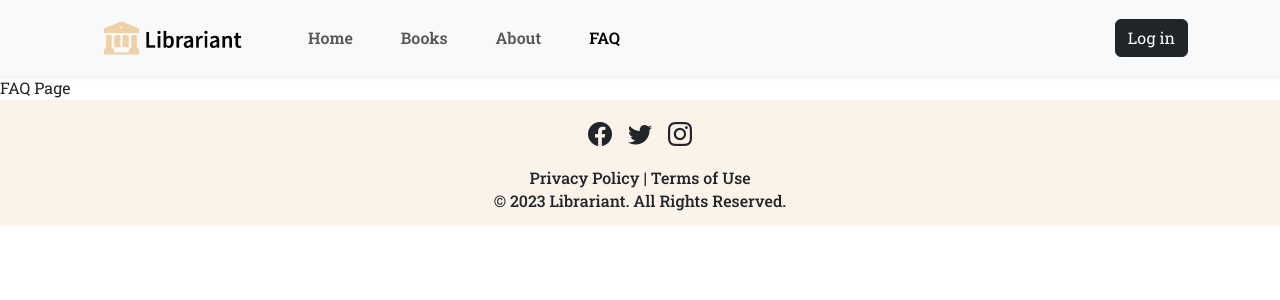
After one commit to MarcoVitoC/librariant, a Laravel app: page /faq in a window 1280 px wide. The commit adds this page. Shown: the top 300 px of the page. Run offline with Laravel 9, Linux system fonts and the light colour scheme; some libraries are stand-ins or nearby versions.

Commit message:
feat: paginate books, add additional guest pages, and include footer

```diff
--- a/app/Http/Controllers/GuestController.php
+++ b/app/Http/Controllers/GuestController.php
@@ -14,12 +14,20 @@ class GuestController extends Controller
    }
 
    public function welcome() {
-      $books = $this->guestService->fetchBooks();
+      $books = $this->guestService->fetchSomeBooks();
       return view('guest.welcome', ['books' => $books]);
    }
 
    public function books() {
-      $books = $this->guestService->fetchBooks();
+      $books = $this->guestService->fetchAllBooks();
       return view('guest.books', ['books' => $books]);
    }
+
+   public function aboutUs() {
+      return view('guest.about-us');
+   }
+
+   public function faq() {
+      return view('guest.faq');
+   }
 }
--- a/app/Services/GuestService.php
+++ b/app/Services/GuestService.php
@@ -5,7 +5,11 @@ namespace App\Services;
 use App\Models\Book;
 
 class GuestService {
-   public function fetchBooks() {
+   public function fetchSomeBooks() {
       return Book::all();
    }
+
+   public function fetchAllBooks() {
+      return Book::paginate(18)->withQueryString();
+   }
 }
--- a/resources/views/guest/faq.blade.php
+++ b/resources/views/guest/faq.blade.php
@@ -0,0 +1,8 @@
+@extends('layouts.master')
+@section('title', 'Librariant')
+
+@section('content')
+   <div class="">
+      FAQ Page
+   </div>
+@endsection
--- a/resources/views/guest/welcome.blade.php
+++ b/resources/views/guest/welcome.blade.php
@@ -36,7 +36,7 @@
    <div class="m-6">
       <div class="d-flex align-items-baseline justify-content-between mb-3 px-4">
          <h1 class="fw-medium">Popular Books</h1>
-         <a href="/books" class="fw-medium cursor-pointer link-dark link-offset-1 link-underline-opacity-0 link-underline-opacity-100-hover">See all</a>
+         <a href="{{ route('guest.books') }}" class="fw-medium cursor-pointer link-dark link-offset-1 link-underline-opacity-0 link-underline-opacity-100-hover">See all</a>
       </div>
       <div class="d-flex align-items-baseline justify-content-between px-4">
          @php
@@ -49,7 +49,7 @@
                   <div class="card-body">
                      <h5 class="card-title">{{ $book->book_title }}</h5>
                      <p class="card-text">by: {{ $book->author }}</p>
-                     <a href="/register" class="btn btn-dark">Borrow</a>
+                     <a href="{{ route('register') }}" class="btn btn-dark">Borrow</a>
                   </div>
                </div>
                @php
--- /dev/null
+++ b/resources/views/layouts/footer.blade.php
@@ -0,0 +1,15 @@
+<div class="bg-champagne pb-2">
+   <div class="d-flex justify-content-center py-3">
+      <a href="https://www.facebook.com/" target="_blank" class="text-decoration-none">
+         <i class="bi bi-facebook text-dark fs-4 mx-2"></i>
+      </a>
+      <a href="https://twitter.com/" target="_blank" class="text-decoration-none">
+         <i class="bi bi-twitter text-dark fs-4 mx-2"></i>
+      </a>
+      <a href="https://www.instagram.com/" target="_blank" class="text-decoration-none">
+         <i class="bi bi-instagram text-dark fs-4 mx-2"></i>
+      </a>
+   </div>
+   <h6 class="text-center fw-medium mb-1">Privacy Policy | Terms of Use</>
+   <h6 class="text-center fw-medium">&copy; 2023 Librariant. All Rights Reserved.</h6>
+</div>
--- a/resources/views/layouts/master.blade.php
+++ b/resources/views/layouts/master.blade.php
@@ -6,5 +6,6 @@
       @yield('content')
       @include('layouts.script')
       @yield('js-extra')
+      @include('layouts.footer')
   </body>
 </html>
--- a/resources/views/layouts/navbar.blade.php
+++ b/resources/views/layouts/navbar.blade.php
@@ -8,13 +8,13 @@
          <div class="navbar-nav mx-2">
          <a class="nav-link {{ Route::currentRouteNamed('guest.welcome') ? 'active' : '' }} mx-3 fw-semibold" href="{{ route('guest.welcome') }}">Home</a>
          @if (!Auth::check())
-            <a class="nav-link {{ Route::currentRouteNamed('guest.books') ? 'active' : '' }} mx-3 fw-semibold" href="/books">Books</a>
+            <a class="nav-link {{ Route::currentRouteNamed('guest.books') ? 'active' : '' }} mx-3 fw-semibold" href="{{ route('guest.books') }}">Books</a>
          @else
             <a class="nav-link {{ Route::currentRouteNamed('user.books') ? 'active' : '' }} mx-3 fw-semibold" href="/mybooks">My Books</a>
             <a class="nav-link {{ Route::currentRouteNamed('user.requests') ? 'active' : '' }} mx-3 fw-semibold" href="/requests">Requests</a>
          @endif
-            <a class="nav-link {{ Route::currentRouteNamed('guest.about_us') ? 'active' : '' }} mx-3 fw-semibold" href="/about">About</a>
-            <a class="nav-link {{ Route::currentRouteNamed('guest.faq') ? 'active' : '' }} mx-3 fw-semibold" href="/faq">FAQ</a>
+            <a class="nav-link {{ Route::currentRouteNamed('guest.about_us') ? 'active' : '' }} mx-3 fw-semibold" href="{{ route('guest.about_us') }}">About</a>
+            <a class="nav-link {{ Route::currentRouteNamed('guest.faq') ? 'active' : '' }} mx-3 fw-semibold" href="{{ route('guest.faq') }}">FAQ</a>
          </div>
       </div>
       @if (!Auth::check())
--- a/routes/web.php
+++ b/routes/web.php
@@ -11,6 +11,8 @@ use App\Http\Controllers\BookController;
 Route::middleware(['guest'])->group(function() {
    Route::get('/', [GuestController::class, 'welcome'])->name('guest.welcome');
    Route::get('/books', [GuestController::class, 'books'])->name('guest.books');
+   Route::get('/about-us', [GuestController::class, 'aboutUs'])->name('guest.about_us');
+   Route::get('/faq', [GuestController::class, 'faq'])->name('guest.faq');
 
    Route::get('/login', [LoginController::class, 'login'])->name('login');
    Route::post('/login', [LoginController::class, 'authenticate'])->name('login.authenticate');
```
Also changed, not shown: resources/views/guest/about-us.blade.php (+8 -0 lines), resources/views/guest/books.blade.php (+22 -2 lines).
